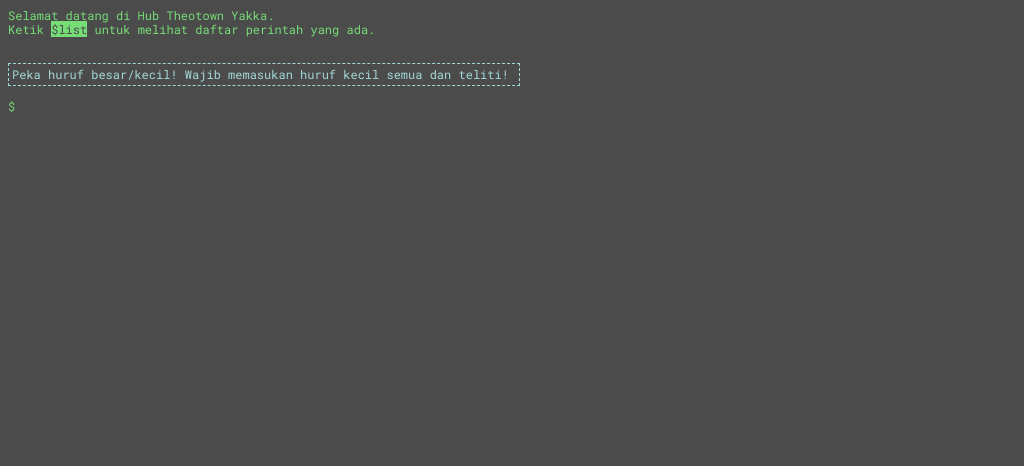
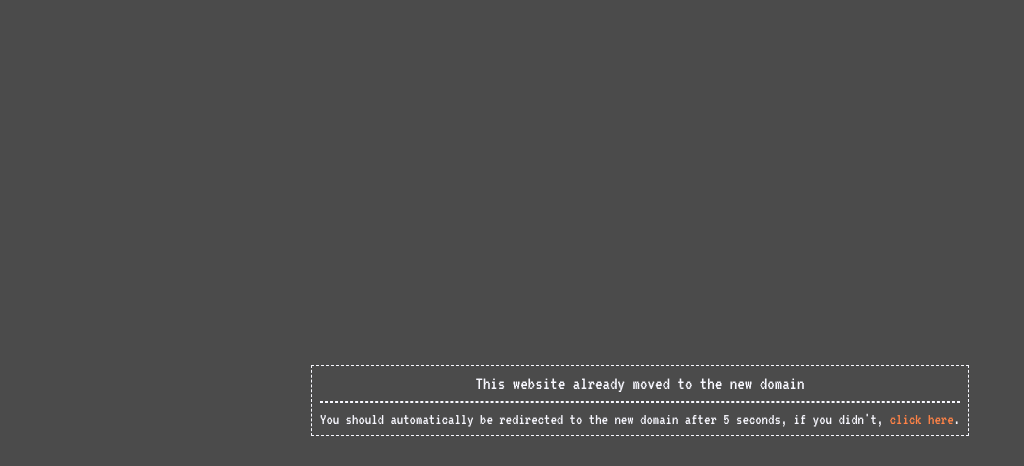
Before and after one commit to Kiki012184/theotown.yakka.github.io, a plain HTML site: page index.html in a window 1280 px wide. Shown: the whole page, without its empty margins (0-1024 px from the left). Drawn offline with Linux system fonts and the light colour scheme.

Commit message:
Add files via upload

```diff
--- a/index.html
+++ b/index.html
@@ -1,46 +1,18 @@
 <!DOCTYPE html>
 <html lang="en">
-  <head>
-    <meta charset="UTF-8" />
-    <meta name="viewport" content="width=device-width, initial-scale=1.0" />
-    <meta
-      name="keywords"
-      content="theotown,theotown plugin,theotown forum,theotown best city,theotown best plugins,theotown download,theotown discord,download plugin theotown,theotown discord server,vonark,theotown community, theotown plugin creator"
-    />
-    <!-- Primary Meta Tags -->
-    <title>Hub Theotown Yakka</title>
-    <meta name="title" content="Hub Theotown Yakka" />
-    <meta name="description" content="Hub Theotown Yakka — Hub dimana Anda akan menemukan tautan komunitas, tutorial, tautan berguna, tutorial pemula, backup data Theotown, dan tutorial plugin oleh Yakka." />
-
-    <!-- Open Graph / Facebook -->
-    <meta property="og:type" content="website" />
-    <meta property="og:title" content="Hub Theotown Yakka" />
-    <meta property="og:description" content="Yakka Theotown Hub — Hub dimana Anda akan menemukan tautan komunitas, tutorial, tautan berguna, tutorial pemula, backup data Theotown, dan tutorial plugin oleh Yakka." />
-
-    <!-- Twitter -->
-    <meta property="twitter:card" content="summary_large_image" />
-    <meta property="twitter:title" content="Hub Theotown Yakka" />
-    <meta property="twitter:description" content="Yakka Theotown Hub — Hub dimana Anda akan menemukan tautan komunitas, tutorial, tautan berguna, tutorial pemula, backup data Theotown, dan tutorial plugin oleh Yakka."/>
-
-    <link rel="stylesheet" href="style.css">
-  </head>
+<head>
+  <meta charset="UTF-8">
+  <meta http-equiv="refresh" content="5; url=https://yakkastds.github.io/theotown/">
+  <meta name="viewport" content="width=device-width, initial-scale=1.0">
+  <meta name="robots" content="noindex, nofollow">
+  <title>Website Moved</title>
+  <link href="https://fonts.googleapis.com/css2?family=VT323&display=swap" rel="stylesheet">
+  <link rel="stylesheet" href="styles.css">
+</head>
 <body>
-  <div id="terminal">
-    <div id="welcome">
-      Selamat datang di Hub Theotown Yakka.<br>
-      Ketik <span class="txtinv">$list</span> untuk melihat daftar perintah yang ada.<br><br>
-      <p class="info">Peka huruf besar/kecil! Wajib memasukan huruf kecil semua dan teliti!</p>
-    </div>
-    <div id="output"></div>
-    <div id="input-line">
-      <span id="prefix">$</span>
-      <input type="text" id="user-input" autofocus>
-    </div>
+  <div class="centered-div">
+    <h3>This website already moved to the new domain</h3><hr>
+    <p>You should automatically be redirected to the new domain after 5 seconds, if you didn't, <a href="https://yakkastds.github.io/theotown/">click here</a>.</p>
   </div>
-  <script src="terminal.js"></script>
 </body>
 </html>
-<!--
-Make oc backstory,and supporting chars
-Talk about witnesing armagedon (nuke war) in space (iss)
--->
--- /dev/null
+++ b/styles.css
@@ -0,0 +1,48 @@
+@import url('https://fonts.googleapis.com/css2?family=VT323&display=swap');
+
+:root {
+  --cmdbg: #4b4b4b;
+  --cmdtxt: #f8f8ff;
+  --cmdlnk: #ff8347;
+}
+
+body {
+  background-color: var(--cmdbg);
+  color: var(--cmdtxt);
+  font-family: 'VT323', monospace;
+  font-size: var(--cmdfs);
+  height: 100vh;
+  display: flex;
+  justify-content: center;
+  align-items: center;
+  margin: 0;
+}
+
+.centered-div {
+  text-align: center;
+  margin: 1rem;
+  padding: 0.5rem;
+  border: 1px dashed var(--cmdtxt);
+}
+
+h3 {
+  font-weight: 400;
+  margin-bottom: 0px;
+  padding-bottom: 0px;
+  padding-top: 0px;
+  margin-top: 0px;
+}
+
+p {
+  padding: 0px;
+  margin: 0px;
+}
+
+hr {
+  border: 1px dashed var(--cmdtxt);
+}
+
+a {
+  color: var(--cmdlnk);
+  text-decoration: none;
+}
```
Also changed, not shown: robots.txt (added).
